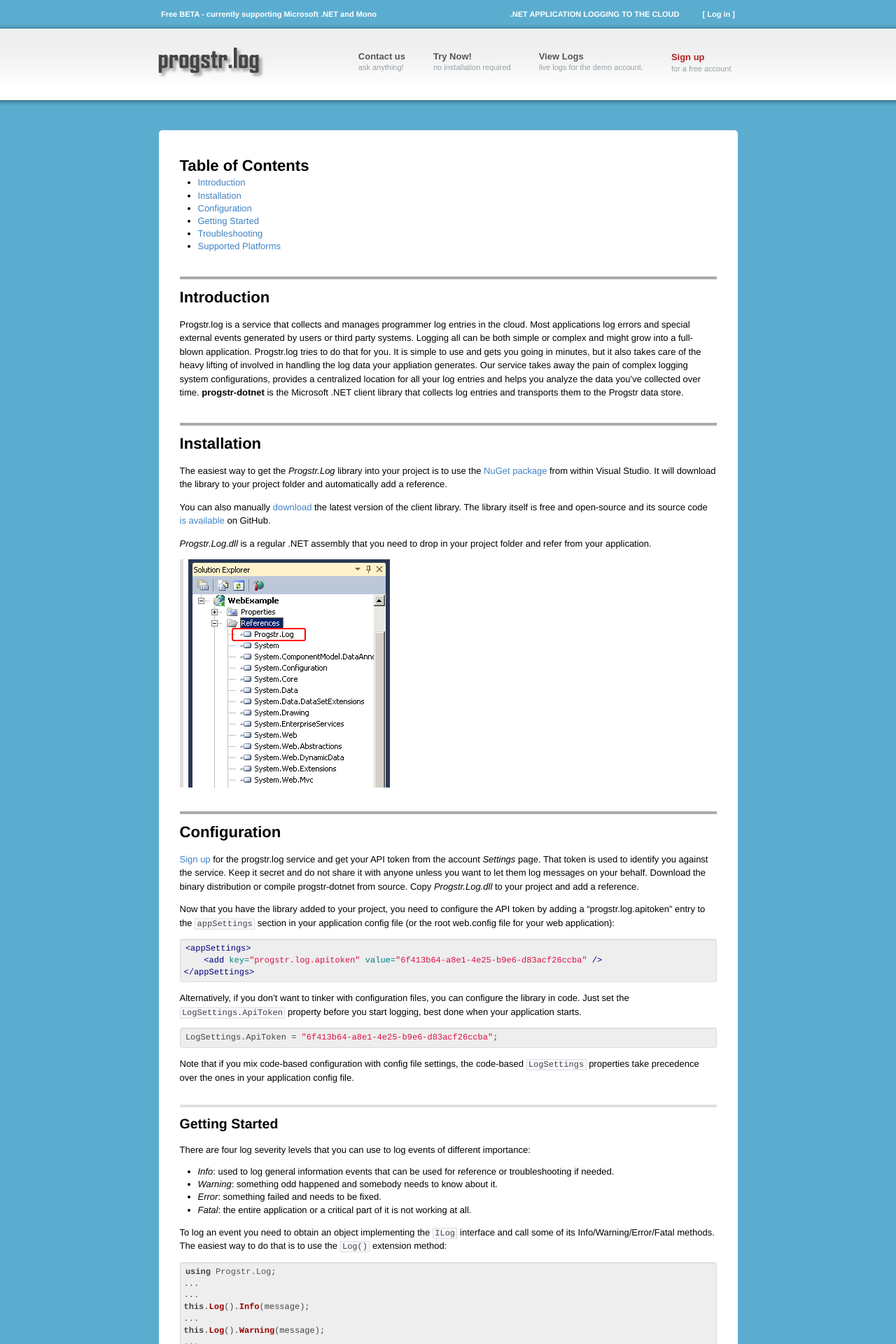
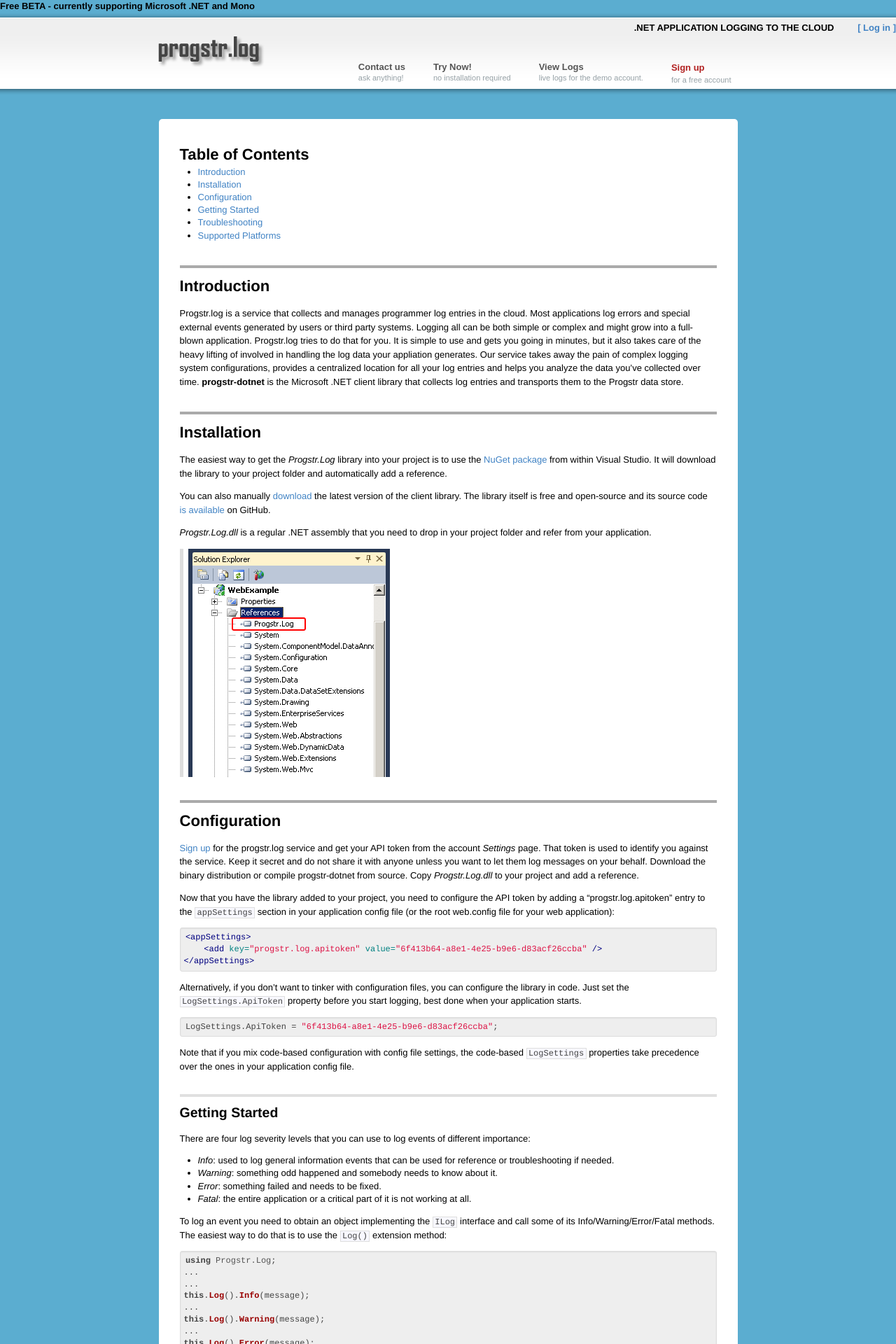
Before and after one commit to progstr/progstr.github.com, a Jekyll site: the page built from index.md, in a window 1280 px wide. Shown: the top 1920 px of the page at 70% size. Built offline with Jekyll 4.4.1, drawn with Linux system fonts in a browser that asks for light colours.

Commit message:
Edited _layouts/default.html via GitHub

```diff
--- a/_layouts/default.html
+++ b/_layouts/default.html
@@ -24,14 +24,14 @@
   </head>
   <body>
 
-	<div style='width: 820px; height: 34px; margin: auto; color: white; font-size: 11px;'>
-		<div style='width: 380px; float: left; margin-top: 13px;'>
+	<div id="toptextbox">
+		<div id="toptextboxleft" >
 			<b>Free BETA - currently supporting Microsoft .NET and Mono</b>
 		</div>
 
-		<div style='width: 380px; float: right; text-align: right; margin-top: 13px;'>
+		<div id='toptexboxright' >
 			<b>.NET APPLICATION LOGGING TO THE CLOUD</b>
-			<a href="http://app.progstr.com/login" style="margin-left:30px;"><b style='color:white;'>[ Log in ]</b></a>
+			<a href="http://app.progstr.com/login"><b>[ Log in ]</b></a>
 		</div>
 	</div>
     <div id="top_bg" style='margin-top:0px;'>
```
